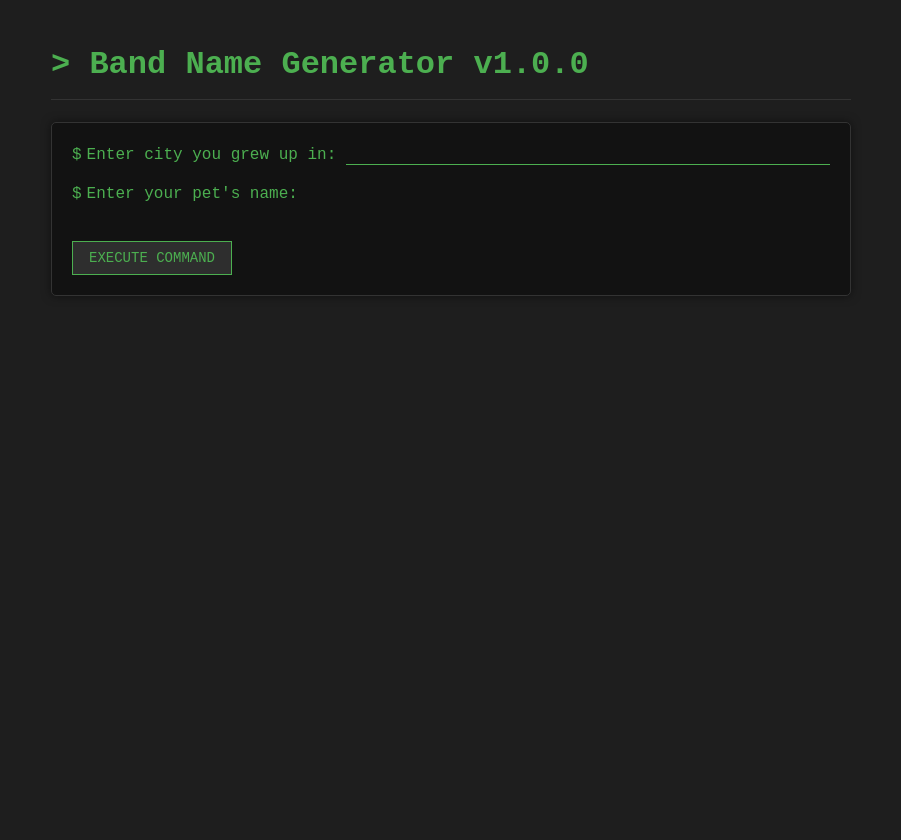
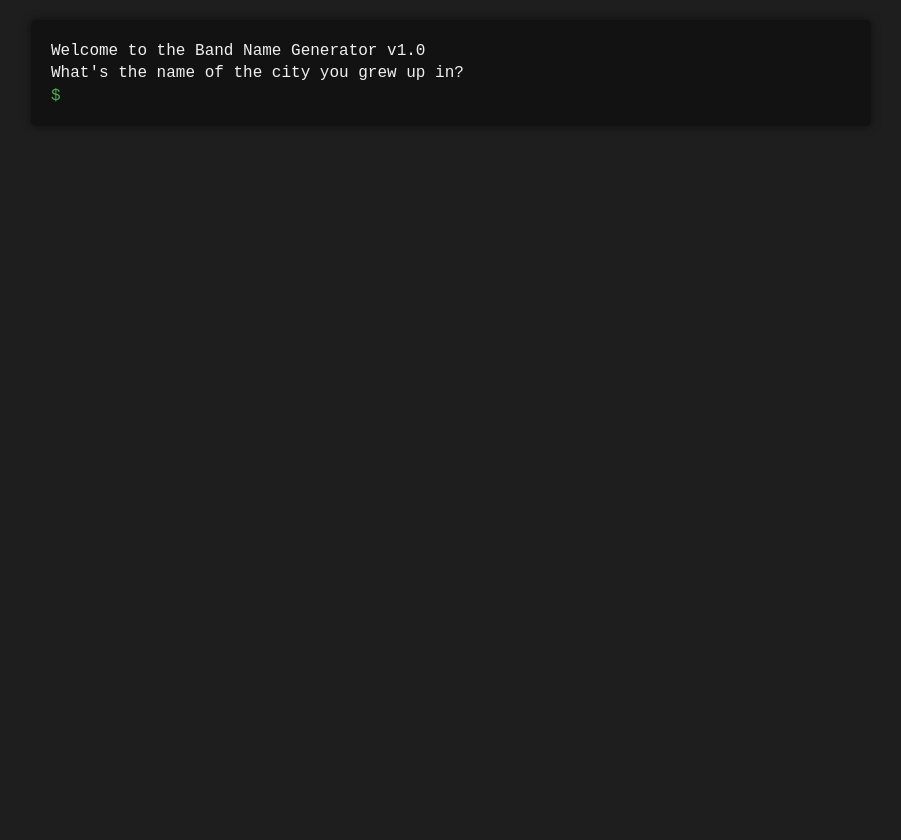
Before and after one commit to nbanguiano/100doc-day1-band, a Flask app: page / in a window 1280 px wide. Shown: the whole page, without its empty margins (189-1090 px from the left). Before the commit the page ends 296 px from the top, so only its background shows below. Run offline with Flask 3, Linux system fonts and the light colour scheme.

Commit message:
refactor look and feel

```diff
--- a/app.py
+++ b/app.py
@@ -1,10 +1,12 @@
-from flask import Flask, request, render_template
+from flask import Flask, request, render_template, jsonify, send_from_directory
+import os
 
-app = Flask(__name__)
+app = Flask(__name__,
+            static_url_path='/static',
+            static_folder='static')
 
 @app.route('/', methods=['GET', 'POST'])
 def home():
-    result = None
     if request.method == 'POST':
         input1 = request.form.get('input1')
         input2 = request.form.get('input2')
@@ -14,7 +16,19 @@ def home():
 
         result = your_function(input1, input2)
 
-    return render_template('index.html', result=result)
+        if request.headers.get('X-Requested-With') == 'XMLHttpRequest':
+            return jsonify({'result': result})
+        return render_template('index.html', result=result)
+
+    return render_template('index.html')
+
+# Explicit route for serving static files (as a backup)
+@app.route('/static/<path:filename>')
+def serve_static(filename):
+    return send_from_directory(app.static_folder, filename)
 
 if __name__ == '__main__':
-    app.run(debug=True)
+    print(f"Static folder is at: {app.static_folder}")
+    print(f"Static URL path is: {app.static_url_path}")
+    app.run(debug=True, host='127.0.0.1', port=5000)
+    # app.run(debug=True)
--- a/static/css/style.css
+++ b/static/css/style.css
@@ -2,89 +2,69 @@ body {
     background-color: #1e1e1e;
     color: #f0f0f0;
     font-family: 'Courier New', monospace;
+    margin: 0;
     padding: 20px;
-    max-width: 800px;
-    margin: 0 auto;
-    line-height: 1.5;
+    height: 100vh;
+    display: flex;
+    justify-content: center;
+    align-items: flex-start;
 }
 
 .terminal {
     background-color: #121212;
+    width: 100%;
+    max-width: 800px;
+    padding: 20px;
     border-radius: 5px;
-    padding: 20px;
-    box-shadow: 0 0 10px rgba(0,0,0,0.5);
-    border: 1px solid #333;
+    box-shadow: 0 0 10px rgba(0, 0, 0, 0.5);
+    overflow-y: auto;
+    max-height: 80vh;
+}
+
+.line {
+    margin: 0;
+    padding: 2px 0;
+    white-space: pre-wrap;
+    word-wrap: break-word;
+}
+
+.input-line {
+    display: flex;
+    align-items: center;
+    margin-top: 2px;
 }
 
 .prompt {
     color: #4CAF50;
-    display: flex;
-    align-items: center;
-    margin-bottom: 15px;
+    margin-right: 8px;
 }
 
-.prompt::before {
-    content: "$ ";
-    margin-right: 5px;
-}
-
-.prompt-label {
-    color: #4CAF50;
-    margin-right: 10px;
-}
-
-input[type="text"] {
-    background-color: transparent;
+#terminal-input {
+    background: transparent;
     border: none;
     color: #f0f0f0;
     font-family: 'Courier New', monospace;
-    font-size: 16px;
+    font-size: inherit;
+    outline: none;
     flex-grow: 1;
-    outline: none;
+    caret-color: #f0f0f0;
 }
 
-input[type="text"]:focus {
-    border-bottom: 1px solid #4CAF50;
+.result {
+    color: #4CAF50;
+    margin-top: 10px;
+    border-top: 1px solid #333;
+    padding-top: 10px;
 }
 
-input[type="submit"] {
-    background-color: #2e2e2e;
-    color: #4CAF50;
-    border: 1px solid #4CAF50;
-    font-family: 'Courier New', monospace;
-    padding: 8px 16px;
-    margin-top: 20px;
-    cursor: pointer;
-    font-size: 14px;
+/* Blinking cursor */
+@keyframes blink {
+    0% { opacity: 1; }
+    50% { opacity: 0; }
+    100% { opacity: 1; }
 }
 
-input[type="submit"]:hover {
-    background-color: #3e3e3e;
+#terminal-input::after {
+    content: '|';
+    animation: blink 1s infinite;
 }
-
-.output {
-    background-color: #1e1e1e;
-    border-left: 3px solid #4CAF50;
-    padding: 10px;
-    margin-top: 20px;
-    white-space: pre-wrap;
-}
-
-h1 {
-    color: #4CAF50;
-    border-bottom: 1px solid #333;
-    padding-bottom: 10px;
-}
-
-.cursor {
-    display: inline-block;
-    width: 10px;
-    height: 18px;
-    background-color: #4CAF50;
-    animation: blink 1s step-end infinite;
-}
-
-@keyframes blink {
-    0%, 100% { opacity: 1; }
-    50% { opacity: 0; }
-}
--- a/templates/index.html
+++ b/templates/index.html
@@ -2,35 +2,102 @@
 <html>
 <head>
     <title>Day 1 - Band Name Generator</title>
-    <link rel="stylesheet" href="{{ url_for('static', filename='css/style.css') }}">
+    <link rel="stylesheet" type="text/css" href="{{ url_for('static', filename='css/style.css') }}">
 </head>
 <body>
-    <h1>> Band Name Generator v1.0.0</h1>
     <div class="terminal">
-        <form method="POST">
-            <div class="prompt">
-                <span class="prompt-label">Enter city you grew up in:</span>
-                <input type="text" name="input1" autocomplete="off">
-            </div>
-            <div class="prompt">
-                <span class="prompt-label">Enter your pet's name:</span>
-                <input type="text" name="input2" autocomplete="off">
-            </div>
-            <input type="submit" value="EXECUTE COMMAND">
-        </form>
-        {% if result %}
-        <div class="output">
-            $ generating band name...
-            $ process completed!
+        <div id="output">
+            <div class="line">Welcome to the Band Name Generator v1.0</div>
+            <div class="line">What's the name of the city you grew up in?</div>
+        </div>
+        <div class="input-line">
+            <span class="prompt">$</span>
+            <input type="text" id="terminal-input" autofocus>
+        </div>
+    </div>
 
-            {{ result }}
-        </div>
-        {% endif %}
-    </div>
     <script>
-        // Auto-focus on first input when page loads
-        document.addEventListener('DOMContentLoaded', function() {
-            document.querySelector('input[name="input1"]').focus();
+        const terminalInput = document.getElementById('terminal-input');
+        const output = document.getElementById('output');
+        let currentStep = 1;
+        let inputs = { input1: '', input2: '' };
+        let waitingForNewSession = false;
+
+        function addLine(text, className = 'line') {
+            const line = document.createElement('div');
+            line.className = className;
+            line.textContent = text;
+            output.appendChild(line);
+            // Scroll to bottom
+            output.scrollTop = output.scrollHeight;
+        }
+
+        function startNewSession() {
+            currentStep = 1;
+            inputs = { input1: '', input2: '' };
+            waitingForNewSession = false;
+            addLine('\nWhat\'s the name of the city you grew up in?');
+        }
+
+        async function submitForm() {
+            const formData = new FormData();
+            formData.append('input1', inputs.input1);
+            formData.append('input2', inputs.input2);
+
+            try {
+                const response = await fetch('/', {
+                    method: 'POST',
+                    body: formData,
+                    headers: {
+                        'X-Requested-With': 'XMLHttpRequest'
+                    }
+                });
+                const data = await response.json();
+                addLine(data.result, 'line result');
+                addLine('\nWould you like to generate another band name? (Y/N)');
+                waitingForNewSession = true;
+            } catch (error) {
+                addLine('Error generating band name. Please try again.');
+                startNewSession();
+            }
+        }
+
+        terminalInput.addEventListener('keypress', function(e) {
+            if (e.key === 'Enter') {
+                e.preventDefault();
+                const inputValue = terminalInput.value.trim();
+                terminalInput.value = '';
+
+                if (waitingForNewSession) {
+                    if (inputValue.toLowerCase() === 'y') {
+                        startNewSession();
+                    } else if (inputValue.toLowerCase() === 'n') {
+                        addLine('Goodbye! Thanks for using Band Name Generator.');
+                        terminalInput.disabled = true;
+                    } else {
+                        addLine('Please enter Y or N');
+                    }
+                    return;
+                }
+
+                // Echo the command
+                addLine('$ ' + inputValue);
+
+                if (currentStep === 1 && inputValue) {
+                    inputs.input1 = inputValue;
+                    addLine('What\'s your pet\'s name?');
+                    currentStep = 2;
+                } else if (currentStep === 2 && inputValue) {
+                    inputs.input2 = inputValue;
+                    addLine('Generating band name...');
+                    submitForm();
+                }
+            }
+        });
+
+        // Auto-focus input when clicking anywhere in the terminal
+        document.querySelector('.terminal').addEventListener('click', function() {
+            terminalInput.focus();
         });
     </script>
 </body>
```
